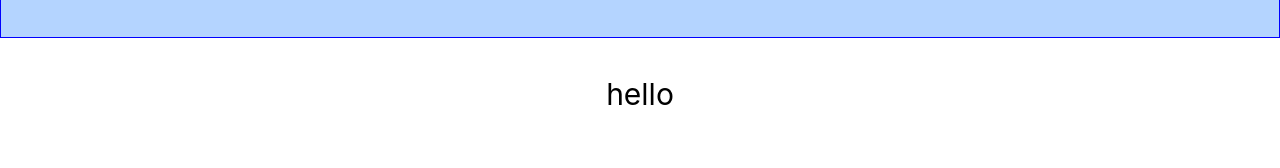
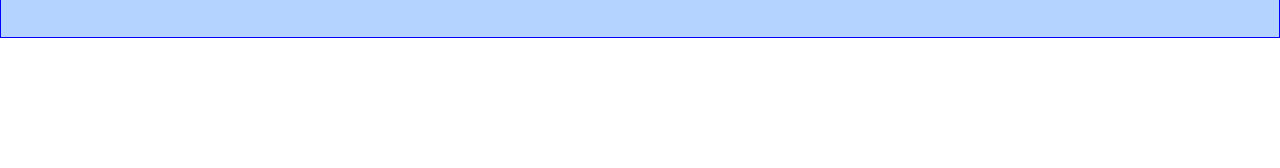
Before and after one commit to SabaMinadze/dentistryVue, a Vue app: page / in a window 1280 px wide. Shown: the part 1622-1790 px from the top of the page. Built offline with nearby package versions, Linux system fonts and the light colour scheme.

Commit message:
add files

```diff
--- a/src/components/residency.vue
+++ b/src/components/residency.vue
@@ -21,8 +21,6 @@ export default {
             <card/>
             </div></center>
             <br/>
-        <br/><br/>
-        <h1>hello</h1>
     </div class="bigBox">
     </div>
 </template>
```
Also changed, not shown: src/components/achivements.vue (added, +17 -0 lines).
